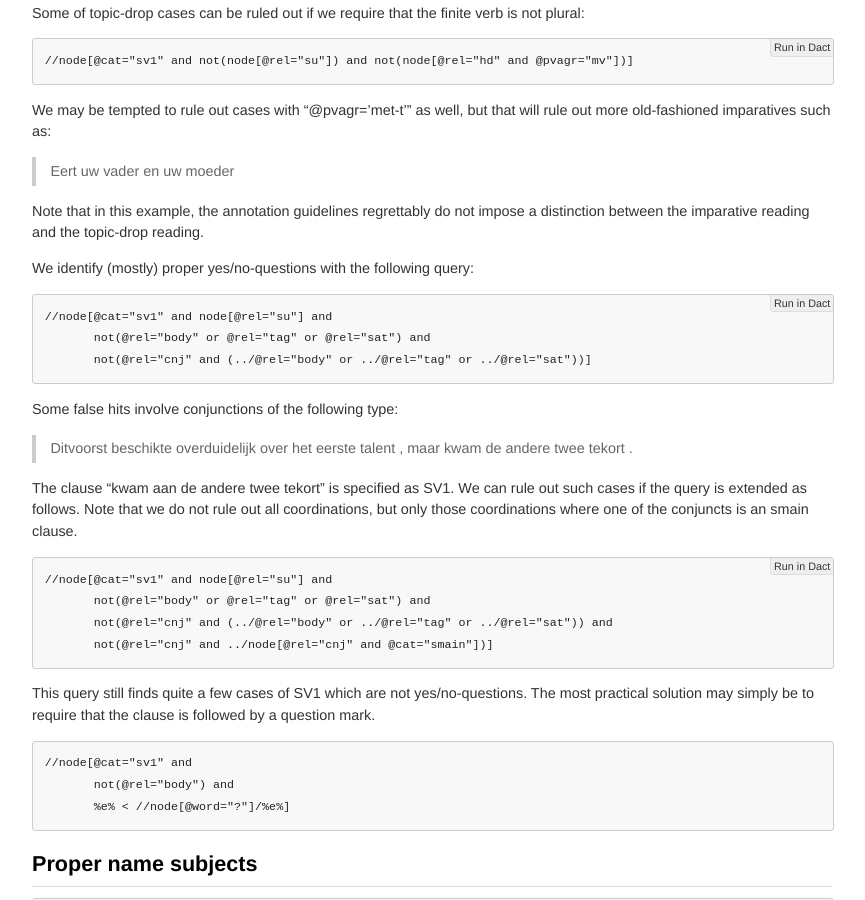
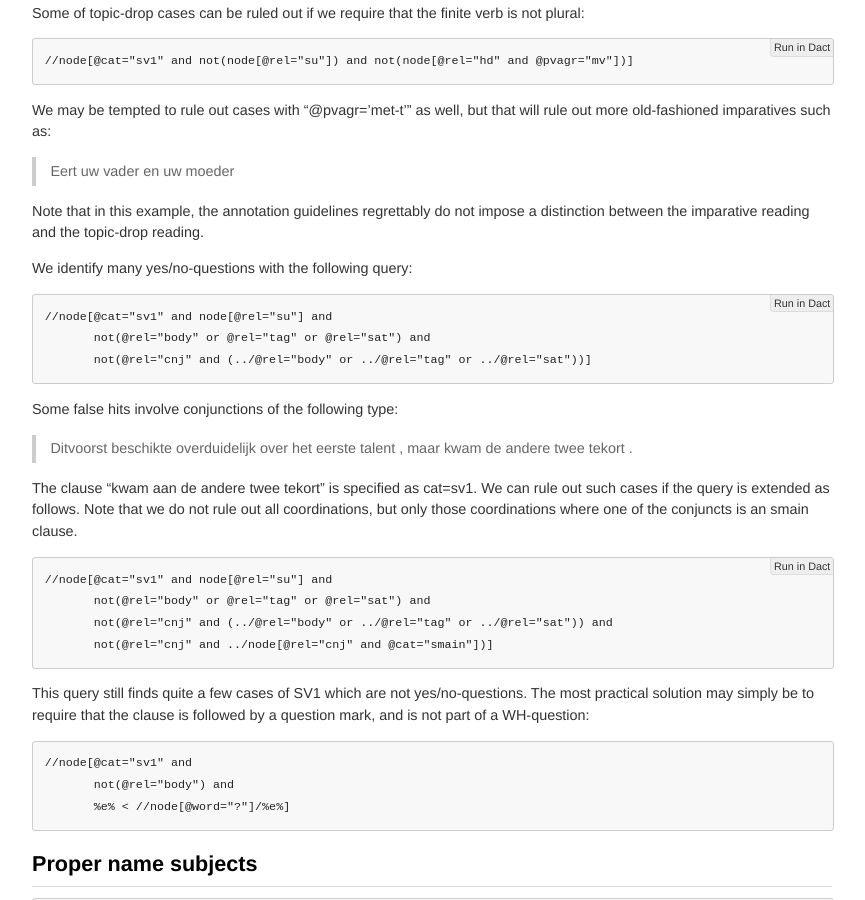
Before and after one commit to rug-compling/dact, a Jekyll site: the page built from cookbook/index.md, in a window 1280 px wide and 900 px high, scrolled down 1829 px. Shown: the whole window, without its empty margins (208-1073 px from the left). Built offline with Jekyll 4.4.1, drawn with Linux system fonts in a browser that asks for light colours; some of the changed text lies outside the part shown.

Commit message:
Update cookbook/index.md
added explanation clause types

```diff
--- a/cookbook/index.md
+++ b/cookbook/index.md
@@ -37,7 +37,7 @@
 
 ## Sentence types
 
-In some cases, this is straightforward.
+In some cases, this is straightforward. In other cases, this is almost impossible given the annotation scheme.
 
 To find main clauses:
 
@@ -94,7 +94,7 @@
 Note that in this example, the annotation guidelines regrettably do not impose a distinction between the imparative reading and
 the topic-drop reading.
 
-We identify (mostly) proper yes/no-questions with the following query:
+We identify many yes/no-questions with the following query:
 
     //node[@cat="sv1" and node[@rel="su"] and
            not(@rel="body" or @rel="tag" or @rel="sat") and
@@ -104,7 +104,7 @@
 
 > Ditvoorst beschikte overduidelijk over het eerste talent , maar kwam de andere twee tekort .
 
-The clause "kwam aan de andere twee tekort" is specified as SV1. We can rule out such cases if the query is
+The clause "kwam aan de andere twee tekort" is specified as cat=sv1. We can rule out such cases if the query is
 extended as follows. Note that we do not rule out all coordinations, but only those coordinations where one of
 the conjuncts is an smain clause.
 
@@ -114,7 +114,7 @@
            not(@rel="cnj" and ../node[@rel="cnj" and @cat="smain"])]
 
 This query still finds quite a few cases of SV1 which are not yes/no-questions. The most practical solution may
-simply be to require that the clause is followed by a question mark.
+simply be to require that the clause is followed by a question mark, and is not part of a WH-question:
 
     //node[@cat="sv1" and
            not(@rel="body") and
```
